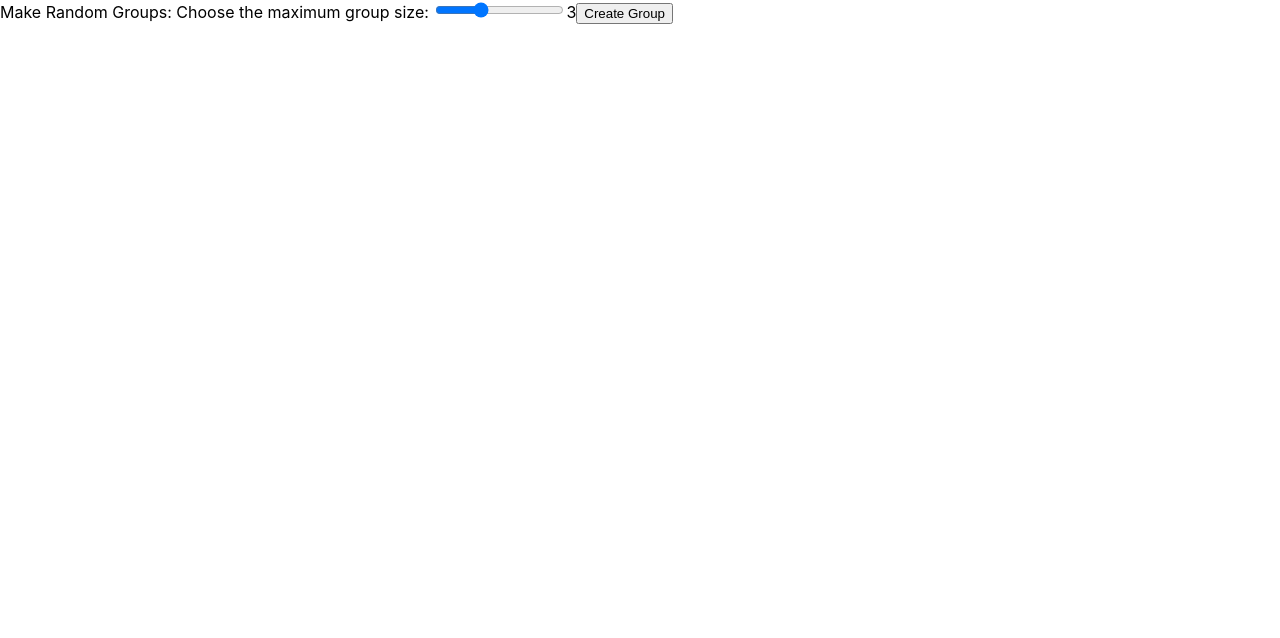
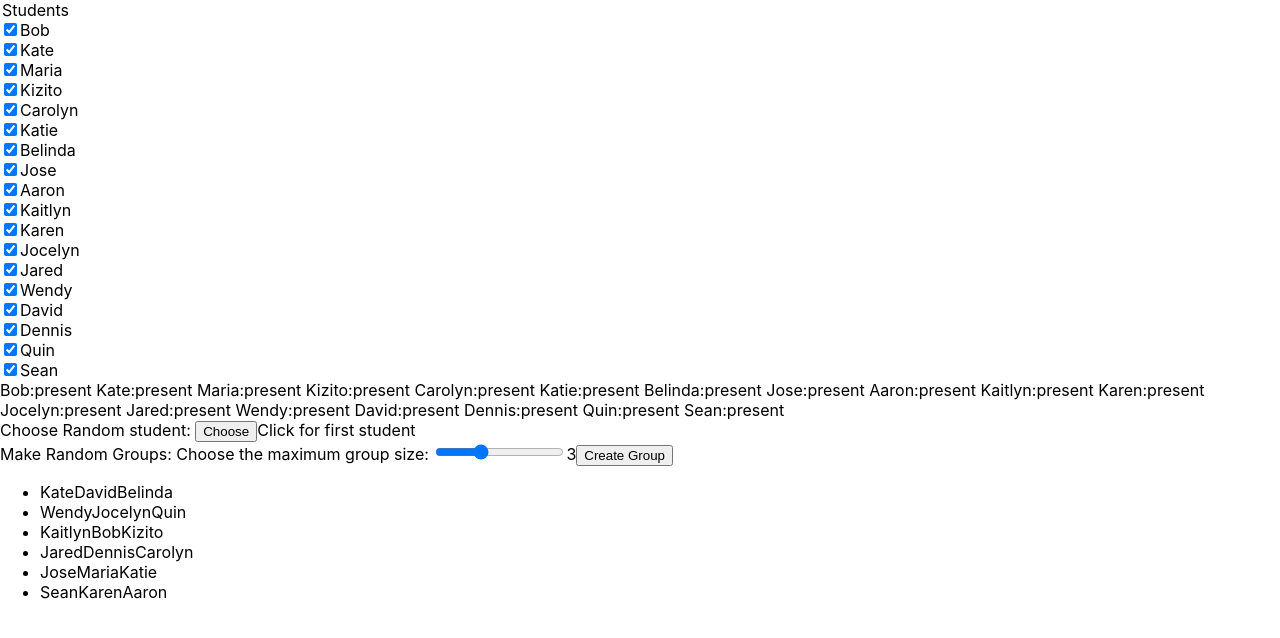
Before and after one commit to tobydragon/course-support, a React (Create React App) app: page / in a window 1280 px wide. Both pictures are taken after a click on the button "Create Group". Shown: the top 638 px of the page. Built offline with nearby package versions, Linux system fonts and the light colour scheme.

Commit message:
integrated GroupBuilder component

```diff
--- a/src/App.js
+++ b/src/App.js
@@ -6,7 +6,7 @@ import { ClassroomDashboardDemo } from './test/js/ClassroomDashboardDemo';
 function App() {
   return (
     <div className="App">
-      <GroupBuilderDemo />
+      <ClassroomDashboardDemo />
     </div>
   );
 }
--- a/src/main/js/ClassroomDashboard.jsx
+++ b/src/main/js/ClassroomDashboard.jsx
@@ -1,5 +1,6 @@
 import { useState } from "react";
 import { AttendanceChecker } from "./AttendanceChecker";
+import { GroupBuilder } from "./GroupBuilder";
 import { SingleStudentSelector } from "./SingleStudentSelector";
 
 export const presentListFromRosterMap = (rosterMap) => {
@@ -28,6 +29,7 @@ export const ClassroomDashboard = (props) => {
             <AttendanceChecker roster={roster} switchStudentStatus={switchStudentStatus}/>
             {Array.from (roster, ([studentName, status])=>(studentName+":" +status + " "))}
             <SingleStudentSelector studentsPresent={presentListFromRosterMap(roster)} />
+            <GroupBuilder studentsPresent={presentListFromRosterMap(roster)} defaultGroupSize={3} />
         </div>
     );
 };
--- a/src/main/js/GroupBuilder.jsx
+++ b/src/main/js/GroupBuilder.jsx
@@ -25,28 +25,34 @@ export const buildGroups = (student_list, group_size) => {
     //take one from each group second to last down and add to last, until last has enough
     while (groups[groups.length-1].length < group_size-1 && index_of_group_to_remove_from >= 0){
         const groupToRemoveFrom = groups[index_of_group_to_remove_from];
-        const student = groupToRemoveFrom[groupToRemoveFrom.length-1];
         groups[groups.length-1].push(groupToRemoveFrom.pop());
         index_of_group_to_remove_from -= 1;
     }
     return groups;
-
 }
 
 export const GroupBuilder = (props) => {
     const [groupSize, setGroupSize] = useState(props.defaultGroupSize);
+    const [groups, setGroups] = useState([]);
 
     const onGroupSizeChange = (e) => {
         setGroupSize(e.target.value);
     }
 
+    const onCreateGroupClick = (e) => {
+        setGroups(buildGroups(props.studentsPresent, groupSize));
+    }
+
     return(
         <div>
             <label> Make Random Groups: </label>
-            <label for="price">Choose the maximum group size: </label>
+            <label>Choose the maximum group size: </label>
             <input onChange={onGroupSizeChange} type="range" name="Number In Group" id="groupSizeSlider" min="2" max="5" step="1" value={groupSize} />
-            <output for="groupSizeSlider">{groupSize}</output>
-            <Button>Create Group</Button>
+            <output>{groupSize}</output>
+            <Button onClick={onCreateGroupClick}> Create Group </Button>
+            <ul>
+                {groups.map(group=>(<li key={group}> {group} </li>))}
+            </ul>
         </div>
     );
 }
```
